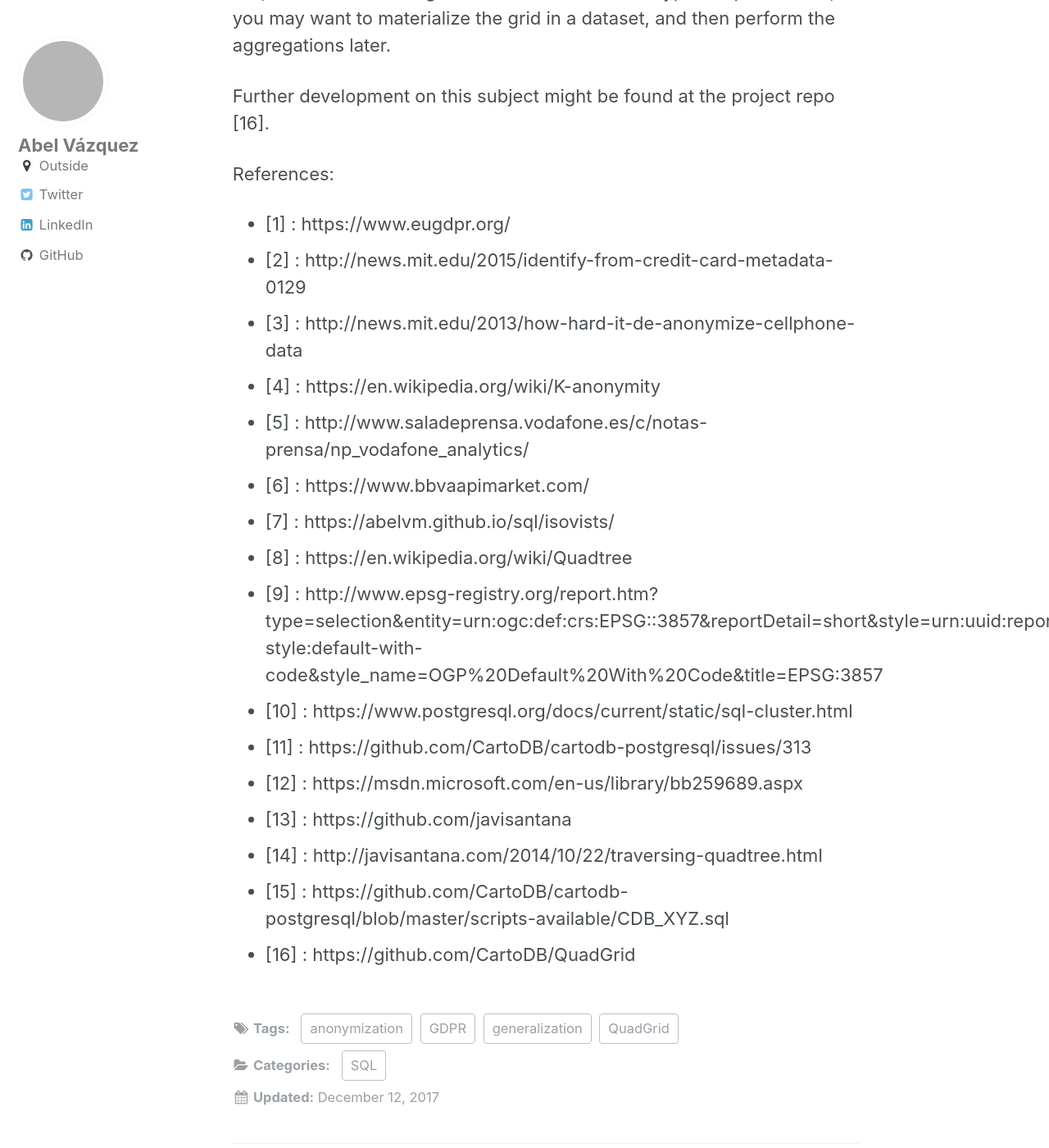
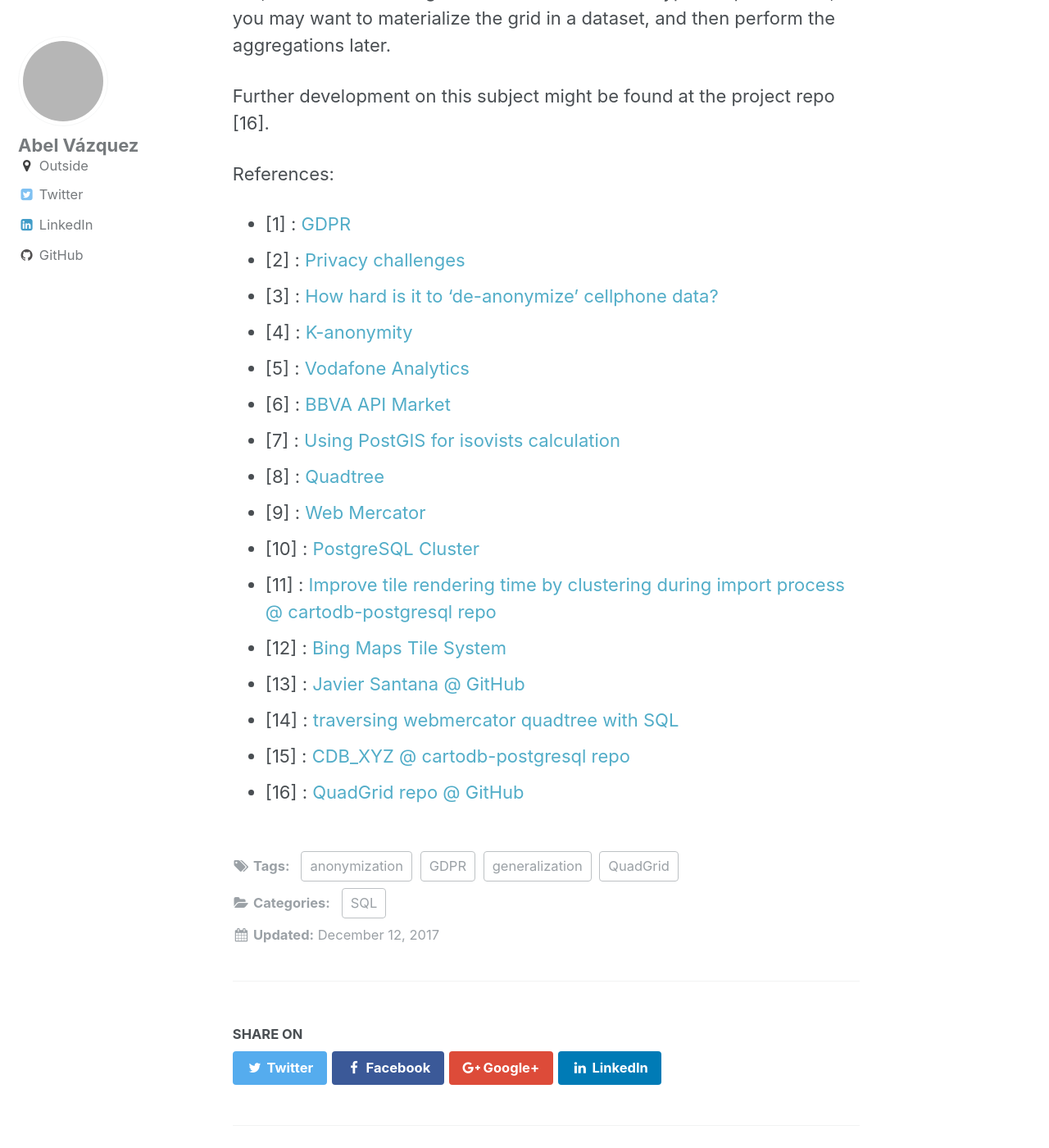
Before and after one commit to AbelVM/abelvm.github.io, a Jekyll site: the page built from _posts/2017-12-12-quadgrid.md, in a window 1280 px wide and 1400 px high, scrolled down 8812 px. Shown: the whole window at 82% size. Built offline with Jekyll 4.4.1, drawn with Linux system fonts in a browser that asks for light colours; emoji names are drawn with the system emoji font; grey boxes are pictures that could not be loaded.

Commit message:
quadgrid

```diff
--- a/_posts/2017-12-12-quadgrid.md
+++ b/_posts/2017-12-12-quadgrid.md
@@ -177,19 +177,19 @@
 Further development on this subject might be found at the project repo [16].
 
 References:
-* [1] : https://www.eugdpr.org/
-* [2] : http://news.mit.edu/2015/identify-from-credit-card-metadata-0129
-* [3] : http://news.mit.edu/2013/how-hard-it-de-anonymize-cellphone-data
-* [4] : https://en.wikipedia.org/wiki/K-anonymity
-* [5] : http://www.saladeprensa.vodafone.es/c/notas-prensa/np_vodafone_analytics/
-* [6] : https://www.bbvaapimarket.com/
-* [7] : https://abelvm.github.io/sql/isovists/
-* [8] : https://en.wikipedia.org/wiki/Quadtree
-* [9] : http://www.epsg-registry.org/report.htm?type=selection&entity=urn:ogc:def:crs:EPSG::3857&reportDetail=short&style=urn:uuid:report-style:default-with-code&style_name=OGP%20Default%20With%20Code&title=EPSG:3857
-* [10] : https://www.postgresql.org/docs/current/static/sql-cluster.html
-* [11] : https://github.com/CartoDB/cartodb-postgresql/issues/313
-* [12] : https://msdn.microsoft.com/en-us/library/bb259689.aspx
-* [13] : https://github.com/javisantana
-* [14] : http://javisantana.com/2014/10/22/traversing-quadtree.html
-* [15] : https://github.com/CartoDB/cartodb-postgresql/blob/master/scripts-available/CDB_XYZ.sql
-* [16] : https://github.com/CartoDB/QuadGrid
+* [1] : [GDPR](https://www.eugdpr.org/)
+* [2] : [Privacy challenges](http://news.mit.edu/2015/identify-from-credit-card-metadata-0129)
+* [3] : [How hard is it to 'de-anonymize' cellphone data?](http://news.mit.edu/2013/how-hard-it-de-anonymize-cellphone-data)
+* [4] : [K-anonymity](https://en.wikipedia.org/wiki/K-anonymity)
+* [5] : [Vodafone Analytics](http://www.saladeprensa.vodafone.es/c/notas-prensa/np_vodafone_analytics/)
+* [6] : [BBVA API Market](https://www.bbvaapimarket.com/)
+* [7] : [Using PostGIS for isovists calculation](https://abelvm.github.io/sql/isovists/)
+* [8] : [Quadtree](https://en.wikipedia.org/wiki/Quadtree)
+* [9] : [Web Mercator](http://www.epsg-registry.org/report.htm?type=selection&entity=urn:ogc:def:crs:EPSG::3857&reportDetail=short&style=urn:uuid:report-style:default-with-code&style_name=OGP%20Default%20With%20Code&title=EPSG:3857)
+* [10] : [PostgreSQL Cluster](https://www.postgresql.org/docs/current/static/sql-cluster.html)
+* [11] : [Improve tile rendering time by clustering during import process @ cartodb-postgresql repo](https://github.com/CartoDB/cartodb-postgresql/issues/313)
+* [12] : [Bing Maps Tile System](https://msdn.microsoft.com/en-us/library/bb259689.aspx)
+* [13] : [Javier Santana @ GitHub](https://github.com/javisantana)
+* [14] : [traversing webmercator quadtree with SQL](http://javisantana.com/2014/10/22/traversing-quadtree.html)
+* [15] : [CDB_XYZ @ cartodb-postgresql repo](https://github.com/CartoDB/cartodb-postgresql/blob/master/scripts-available/CDB_XYZ.sql)
+* [16] : [QuadGrid repo @ GitHub](https://github.com/CartoDB/QuadGrid)
```
